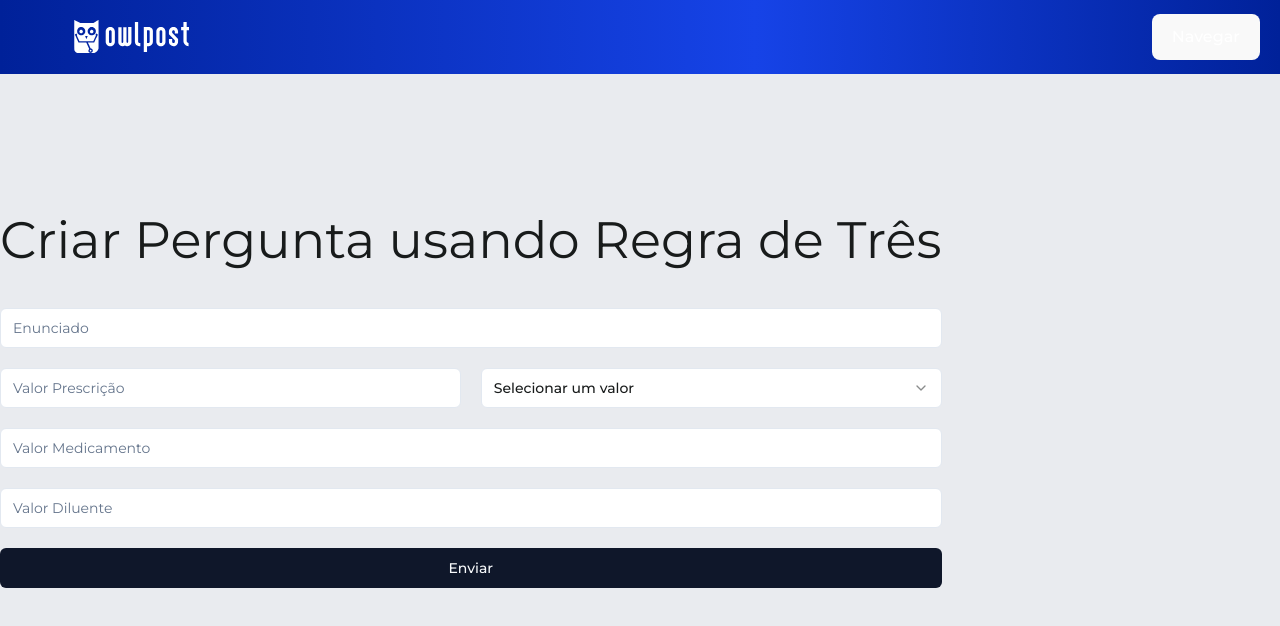
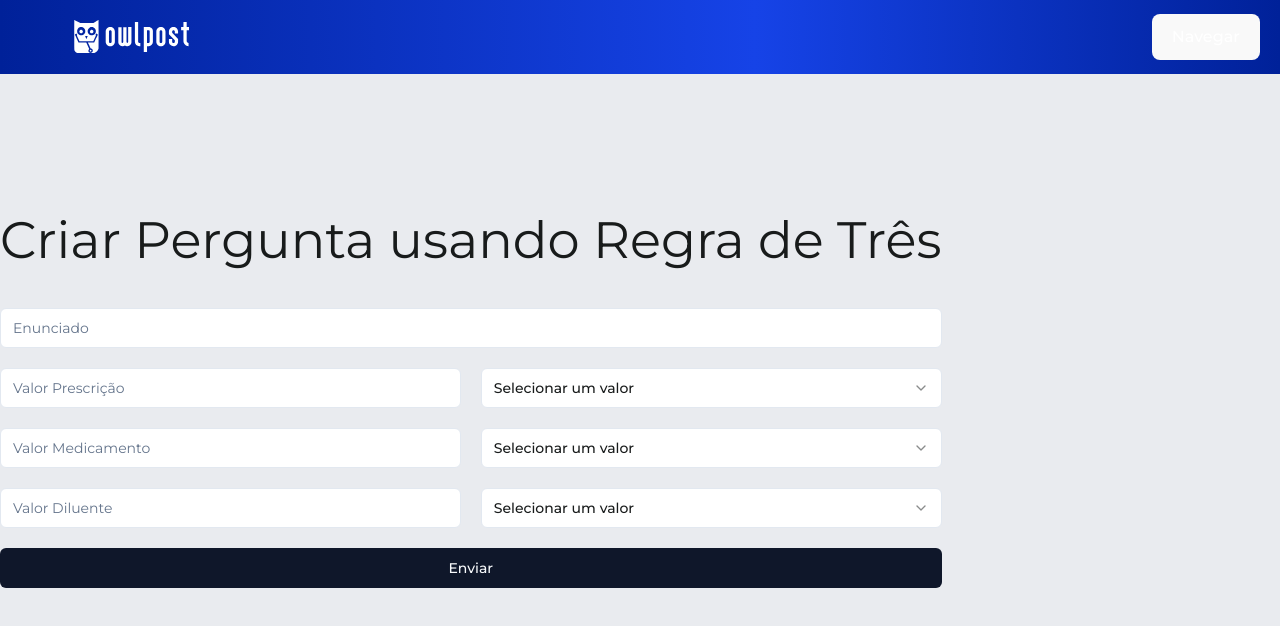
Before and after one commit to BlackKing72/pi-game-calculo, a React (Vite) app: page /registrarRegraTres in a window 1280 px wide. Shown: the top 626 px of the page. Built offline with nearby package versions, Linux system fonts and the light colour scheme.

Commit message:
Possibilitando a criação de questões de regra de três

```diff
--- a/src/pages/ListaRegistro.jsx
+++ b/src/pages/ListaRegistro.jsx
@@ -2,7 +2,6 @@ import { useNavigate } from "react-router-dom";
 import { LoadingScreen } from '@/components/ui/loading';
 import { useEffect, useState } from "react";
 import Navbar from "../components/Navbar";
-
 import { Button } from "../components/ui/button";
 import {
     DropdownMenu,
@@ -23,29 +22,33 @@ import {
     TableHeader,
     TableRow,
 } from "@/components/ui/table"
-
 import { QuestaoGotejamento, gerarRespostas, QuestaoRegraDeTres } from "@/services/perguntasService";
 import VisualizarPerguntas from "../components/VisualizarPerguntas";
 import { Link } from "react-router-dom";
 import * as perguntasService from '../services/perguntasService'
+
 const ListaRegistro = () => {
     const navigate = useNavigate();
 
     const [loading, setLoading] = useState(true);
     const [questoes, setQuestoes] = useState([]);
 
+    const carregarDados = async () => {
+        const questoes = await perguntasService.buscarQuestoes();
+        setQuestoes(questoes);
+    };
     useEffect(() => {
-        const carregarDados = async () => {
-            const questoes = await perguntasService.buscarQuestoes();
-            setQuestoes(questoes);
-        };
 
         carregarDados();
         setLoading(false);
     }, []);
 
-    const handleDeletarQuestao = () => {
+    const handleDeletarQuestao = async (id) => {
         // chamo a api
+
+           await perguntasService.deletarQuestaoPorID(id);
+           await carregarDados();
+
     }
 
     return loading
@@ -72,7 +75,7 @@ const ListaRegistro = () => {
                                 <TableCell className="bg-slate-200 border-t border-l border-slate-300 px-4">35/13/3668</TableCell>
                                 <TableCell className="bg-slate-200 border-t border-l border-slate-300 px-4">
                                     <Button className="w-24 mx-1">Alterar</Button>
-                                    <Button className="w-24 mx-1">Excluir</Button>
+                                    <Button className="w-24 mx-1" onClick={() => handleDeletarQuestao(questao.id)}>Excluir</Button>
                                 </TableCell>
                             </TableRow>
                         )
--- a/src/pages/RegistrarRegraTres.jsx
+++ b/src/pages/RegistrarRegraTres.jsx
@@ -7,15 +7,24 @@ import { Select, SelectContent, SelectItem, SelectTrigger, SelectValue } from '.
 import * as perguntasService from '../services/perguntasService'
 import * as unidade from '../models/unidade'
 import * as grandeza from '../models/grandeza'
+import { Move3D } from "lucide-react";
 
 const RegistrarRegraTres = () => {
 
     const [enunciado, setEnunciado] = useState();
-    const [prescricao, setPrescricao] = useState(new grandeza.Grandeza(0, unidade.Gotas));
+    const [prescricao, setPrescricao] = useState(new grandeza.Grandeza(0, unidade.UnidadeVolume));
     const [prescricaoUnidade, setPrescricaoUnidade] = useState();
+    const [medicamento, setMedicamento] = useState(new grandeza.Grandeza(0, unidade.UnidadeVolume));
+    const [medicamentoUnidade, setMedicamentoUnidade] = useState();
+    const [diluente, setDiluente] = useState(new grandeza.Grandeza(0, unidade.UnidadeVolume));
+    const [diluenteUnidade, setDiluenteUnidade] = useState();
 
     const handleEnviar = async () => {
-        await perguntasService.criarQuestaoRegraDeTres(enunciado,)
+     await perguntasService.criarQuestaoRegraDeTres(
+        enunciado,
+        new grandeza.Grandeza(prescricao, prescricaoUnidade),
+        new grandeza.Grandeza(medicamento, medicamentoUnidade),
+        new grandeza.Grandeza(diluente, diluenteUnidade));
     };
 
     return (
@@ -27,11 +36,11 @@ const RegistrarRegraTres = () => {
                 <h1>Criar Pergunta usando Regra de Três</h1>
             </div>
             <div className="flex flex-col gap-5">
-                <Input placeholder="Enunciado" value={enunciado} onChange={e => setEnunciado(e.target.value)}></Input>
+                <Input placeholder="Enunciado" value={enunciado} on onChange={e => setEnunciado(e.target.value)}/>
                 <div className="flex gap-5">
-                    <Input type="number" placeholder="Valor Prescrição" onChange={e => setPrescricao(e.target.valueAsNumber)}/>
+                    <Input type="number" value={prescricao} placeholder="Valor Prescrição" onChange={e => setPrescricao(e.target.valueAsNumber)}/>
                     <Select onValueChange={index => setPrescricaoUnidade(unidade.unidades[index])}>
-                        <SelectTrigger>
+                        <SelectTrigger value={prescricaoUnidade}>
                             <SelectValue placeholder="Selecionar um valor" />
                         </SelectTrigger>
                         <SelectContent>
@@ -43,8 +52,36 @@ const RegistrarRegraTres = () => {
                         </SelectContent>
                     </Select>
                 </div>
-                <Input type="number" placeholder="Valor Medicamento"></Input>
-                <Input type="number" placeholder="Valor Diluente"></Input>
+                <div className="flex gap-5">
+                    <Input type="number" value={medicamento} placeholder="Valor Medicamento" onChange={m => setMedicamento(m.target.valueAsNumber)}/>
+                    <Select onValueChange={index => setMedicamentoUnidade(unidade.unidades[index])}>
+                        <SelectTrigger >
+                            <SelectValue value={medicamentoUnidade} placeholder="Selecionar um valor"/>
+                        </SelectTrigger>
+                        <SelectContent>
+                            {
+                                unidade.unidades.map((unidade, index) =>
+                                    <SelectItem key={index} value={index} >{unidade.nome}</SelectItem>
+                                )
+                            }
+                        </SelectContent>
+                    </Select>
+                </div>
+                <div className="flex gap-5">
+                    <Input type="number" value={diluente} placeholder="Valor Diluente" onChange={e => setDiluente(e.target.valueAsNumber)}/>
+                    <Select onValueChange={index => setDiluenteUnidade(unidade.unidades[index])}>
+                        <SelectTrigger>
+                            <SelectValue value={diluenteUnidade} placeholder="Selecionar um valor" />
+                        </SelectTrigger>
+                        <SelectContent>
+                            {
+                                unidade.unidades.map((unidade, index) =>
+                                    <SelectItem key={index} value={index} >{unidade.nome}</SelectItem>
+                                )
+                            }
+                        </SelectContent>
+                    </Select>
+                </div>
                 <Button onClick={handleEnviar}>Enviar</Button>
             </div>
         </>
```
